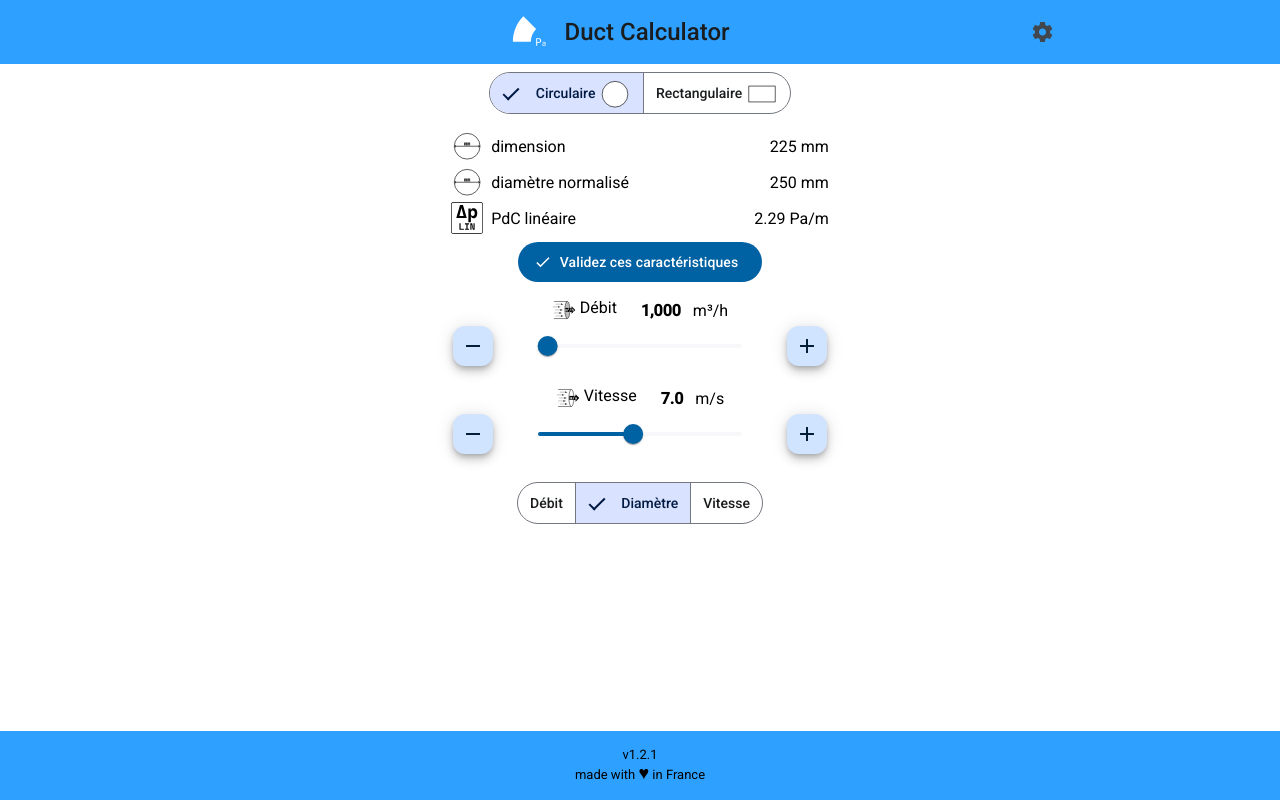
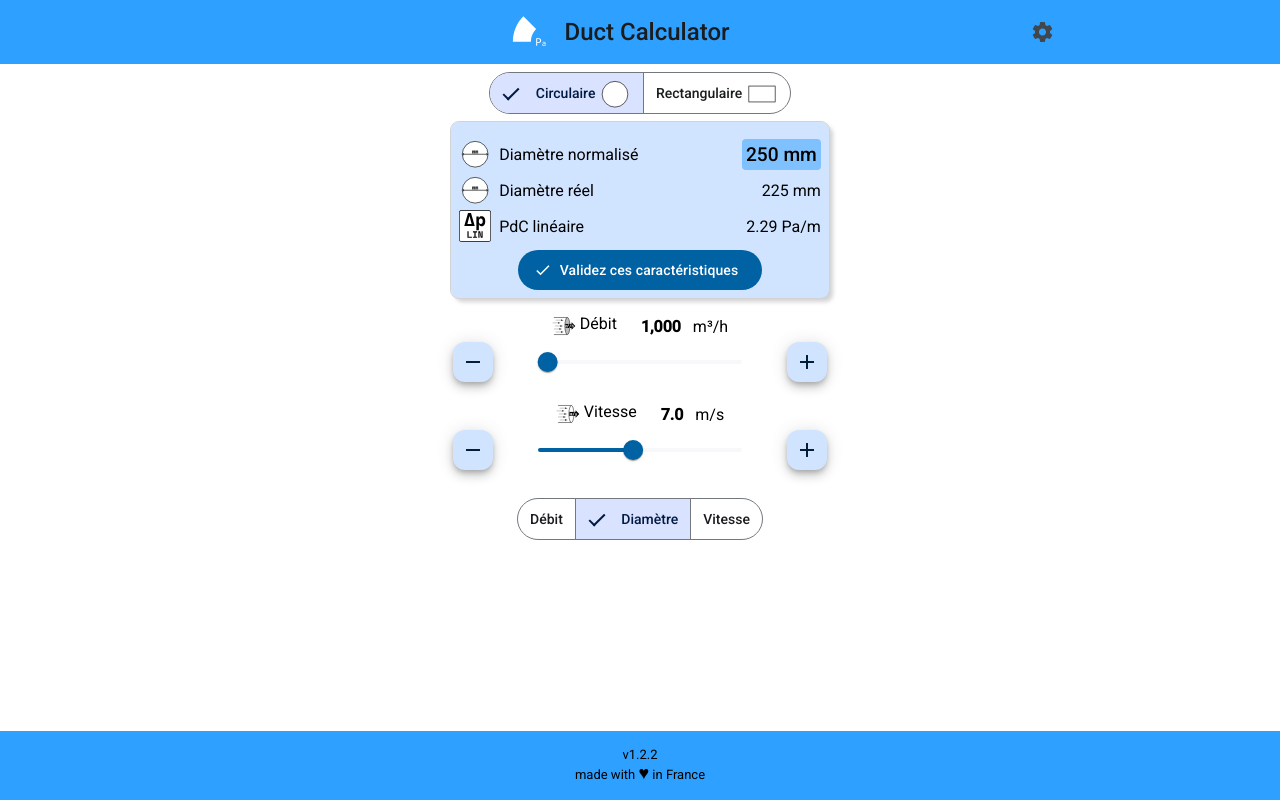
Before and after one commit to LudovicLeBris/DuctCalculator, an Angular app: page /duct-selector in a window 1280 px wide. Built offline with nearby package versions, Linux system fonts and the light colour scheme.

Commit message:
refactor(style) improve style for better readability

```diff
--- a/src/app/app.component.html
+++ b/src/app/app.component.html
@@ -26,7 +26,7 @@
   </main>
 
   <footer>
-    <p>v1.2.1</p>
+    <p>v1.2.2</p>
     <p>made with <span class="hearth">&hearts;</span> in France</p>
   </footer>
 </div>
--- a/src/app/components/apd-selector/apd-selector.component.css
+++ b/src/app/components/apd-selector/apd-selector.component.css
@@ -28,12 +28,31 @@ mat-divider {
   flex-direction: row;
   justify-content: space-between;
   align-items: center;
+  padding: 12px;
+  outline: solid 1px lightgray;
+  border-radius: 8px;
+  background-color: #d1e4ff;
+  box-shadow: 4px 4px 4px lightgrey;
+}
+
+.total-result {
+  padding: 16px;
+  font-size: larger;
+  font-weight: 500;
 }
 
 .apd-result-title {
   display: flex;
   align-items: center;
   gap: 8px;
+}
+
+.important-value {
+  background-color: #2ea0ff80;
+  padding: 4px;
+  border-radius: 4px;
+  font-size: larger;
+  font-weight: 500;
 }
 
 .linear-apd-setup {
@@ -132,16 +151,18 @@ mat-divider {
   width: 100%;
 }
 
-.additional-apd-results {
+.additional-apd-item {
   display: flex;
+  flex-direction: row;
   justify-content: space-between;
+  align-items: center;
 }
 
-.apd-result-commands {
+.additional-apd-item__commands {
   display: flex;
   gap: 8px;
 }
 
-.apd-result-commands span {
+.additional-apd-item__commands span {
   width: 40px;
 }
--- a/src/app/components/apd-selector/apd-selector.component.html
+++ b/src/app/components/apd-selector/apd-selector.component.html
@@ -11,12 +11,12 @@
   </section>
 
   <section class="apd-section">
-    <article class="apd-result">
+    <article class="apd-result total-result">
       <div class="apd-result-title">
         <mat-icon svgIcon="total_apd"></mat-icon>
         <p>Pdc totales</p>
       </div>
-      <div>
+      <div class="important-value">
         <p>{{ totalApd | number: '1.2-2' }} Pa</p>
       </div>
     </article>
@@ -85,7 +85,7 @@
         <p>PdC additionelles</p>
       </div>
       <div>
-        <p>{{ apd.additionalApd.getValue() | number :'1.2-2' }} {{ apd.singularApd.unit }}</p>
+        <p>{{ apd.additionalApd.getValue() | number :'1.0-0' }} {{ apd.singularApd.unit }}</p>
       </div>
     </article>
 
@@ -97,7 +97,7 @@
         </button>
       </div>
       @for (additionalApd of additionalApdList.getAdditionalApdList(); track $index) {
-      <div class="apd-result">
+      <div class="additional-apd-item">
         <div class="apd-result-title">
           <mat-icon svgIcon="additional_apd"></mat-icon>
           <p>{{ additionalApd.getName() }}</p>
@@ -105,7 +105,7 @@
         <div>
           <p>{{ additionalApd.getValue() }} Pa</p>
         </div>
-        <div class="apd-result-commands">
+        <div class="additional-apd-item__commands">
           <span><button mat-mini-fab (click)="removeAdditionalApd(additionalApd)">
             <mat-icon>delete</mat-icon>
           </button></span>
--- a/src/app/components/circular-duct-setup/circular-duct-setup.component.css
+++ b/src/app/components/circular-duct-setup/circular-duct-setup.component.css
@@ -4,6 +4,11 @@
   justify-content: center;
   margin: 0 16px;
   margin-bottom: 16px;
+  padding: 8px;
+  outline: solid 1px lightgray;
+  border-radius: 8px;
+  background-color: #d1e4ff;
+  box-shadow: 4px 4px 4px lightgrey;
 }
 
 .result-list {
@@ -33,6 +38,17 @@
   gap: 8px;
 }
 
+.result-list-item-value {
+}
+
+.important-value {
+  background-color: #2ea0ff80;
+  padding: 4px;
+  border-radius: 4px;
+  font-size: larger;
+  font-weight: 500;
+}
+
 .mat-icon {
   font-size: 32px;
   height: 32px;
--- a/src/app/components/circular-duct-setup/circular-duct-setup.component.html
+++ b/src/app/components/circular-duct-setup/circular-duct-setup.component.html
@@ -5,20 +5,20 @@
     @case ('diameter') {
       <li class="result-list-item">
         <div class="result-list-item-title">
-          <mat-icon svgIcon="diameter"></mat-icon>
-          <p>dimension</p>
+          <mat-icon svgIcon="{{ duct.diameter.icon }}"></mat-icon>
+          <p>Diamètre normalisé</p>
         </div>
-        <div>
-          <p>{{ calculatedDimension | number: '1.0-0' }} <span>mm</span></p>
+        <div class="result-list-item-value important-value">
+          <p>{{duct.diameter.getValue()}} {{ duct.diameter.unit }}</p>
         </div>
       </li>
       <li class="result-list-item">
         <div class="result-list-item-title">
-          <mat-icon svgIcon="{{ duct.diameter.icon }}"></mat-icon>
-          <p>{{ duct.diameter.displayName }} normalisé</p>
+          <mat-icon svgIcon="diameter"></mat-icon>
+          <p>Diamètre réel</p>
         </div>
-        <div>
-          <p>{{duct.diameter.getValue()}} <span>{{ duct.diameter.unit }}</span></p>
+        <div class="result-list-item-value">
+          <p>{{ calculatedDimension | number: '1.0-0' }} mm</p>
         </div>
       </li>
     }
@@ -26,10 +26,10 @@
       <li class="result-list-item">
         <div class="result-list-item-title">
           <mat-icon svgIcon="{{ airflow.flowrate.icon }}"></mat-icon>
-          <p>{{ airflow.flowrate.displayName }}</p>
+          <p>Débit</p>
         </div>
-        <div>
-          <p>{{ airflow.flowrate.getValue() | number: '1.0-0' }} <span>{{ airflow.flowrate.unit }}</span></p>
+        <div class="result-list-item-value important-value">
+          <p>{{ airflow.flowrate.getValue() | number: '1.0-0' }} {{ airflow.flowrate.unit }}</p>
         </div>
       </li>
     }
@@ -37,10 +37,10 @@
       <li class="result-list-item">
         <div class="result-list-item-title">
           <mat-icon svgIcon="{{ airflow.flowspeed.icon }}"></mat-icon>
-          <p>{{ airflow.flowspeed.displayName }}</p>
+          <p>Vitesse</p>
         </div>
-        <div>
-          <p>{{ airflow.flowspeed.getValue() | number: '1.0-2' }} <span>{{ airflow.flowspeed.unit }}</span></p>
+        <div class="result-list-item-value important-value">
+          <p>{{ airflow.flowspeed.getValue() | number: '1.0-2' }} {{ airflow.flowspeed.unit }}</p>
         </div>
       </li>
     }
@@ -50,8 +50,8 @@
         <mat-icon svgIcon="{{ linearApd.icon }}"></mat-icon>
         <p>{{ linearApd.displayName }}</p>
       </div>
-      <div>
-        <p>{{ linearApd.getValue() | number: '1.2-2' }} <span>{{ linearApd.unit }}/m</span></p>
+      <div class="result-list-item-value">
+        <p>{{ linearApd.getValue() | number: '1.2-2' }} {{ linearApd.unit }}/m</p>
       </div>
     </li>
   </ul>
--- a/src/app/components/rectangular-duct-setup/rectangular-duct-setup.component.css
+++ b/src/app/components/rectangular-duct-setup/rectangular-duct-setup.component.css
@@ -4,6 +4,11 @@
   justify-content: center;
   margin: 0 16px;
   margin-bottom: 16px;
+  padding: 8px;
+  outline: solid 1px lightgray;
+  border-radius: 8px;
+  background-color: #d1e4ff;
+  box-shadow: 4px 4px 4px lightgrey;
 }
 
 .result-list {
@@ -33,6 +38,17 @@
   gap: 8px;
 }
 
+.result-list-item-value {
+}
+
+.important-value {
+  background-color: #2EA0FF80;
+  padding: 4px;
+  border-radius: 4px;
+  font-size: larger;
+  font-weight: 500;
+}
+
 .mat-icon {
   font-size: 32px;
   height: 32px;
--- a/src/app/components/rectangular-duct-setup/rectangular-duct-setup.component.html
+++ b/src/app/components/rectangular-duct-setup/rectangular-duct-setup.component.html
@@ -6,12 +6,12 @@
           <li class="result-list-item">
             <div class="result-list-item-title">
               <mat-icon svgIcon="width"></mat-icon>
-              <p>{{ duct.width.displayName }} / {{ duct.height.displayName }}</p>
+              <p>Largeur / hauteur</p>
             </div>
-            <div>
+            <div class="result-list-item-value important-value">
               <p>
-                {{ duct.width.getValue() | number: '1.0-0' }} <span>{{ duct.width.unit }}</span> /
-                {{ duct.height.getValue() | number: '1.0-0' }} <span>{{ duct.height.unit }}</span>
+                {{ duct.width.getValue() | number: '1.0-0' }} {{ duct.width.unit }} /
+                {{ duct.height.getValue() | number: '1.0-0' }} {{ duct.height.unit }}
               </p>
             </div>
           </li>
@@ -22,9 +22,20 @@
               <mat-icon svgIcon="width"></mat-icon>
               <p>Côté</p>
             </div>
-            <div>
+            <div class="result-list-item-value important-value">
               <p>
-                {{ calculatedSideSize | number: '1.0-0' }} <span>mm</span>
+                {{ calculatedSideSize | number: '1.0-0' }} mm
+              </p>
+            </div>
+          </li>
+          <li class="result-list-item">
+            <div class="result-list-item-title">
+              <mat-icon svgIcon="ratio"></mat-icon>
+              <p>Ratio</p>
+            </div>
+            <div class="result-list-item-value">
+              <p>
+                {{ duct.ratio.getValue() | number: '1.1-1' }}
               </p>
             </div>
           </li>
@@ -34,10 +45,10 @@
         <li class="result-list-item">
           <div class="result-list-item-title">
             <mat-icon svgIcon="{{ airflow.flowrate.icon }}"></mat-icon>
-            <p>{{ airflow.flowrate.displayName }}</p>
+            <p>Débit</p>
           </div>
-          <div>
-            <p>{{ airflow.flowrate.getValue() | number: '1.0-0' }} <span>{{ airflow.flowrate.unit }}</span></p>
+          <div class="result-list-item-value important-value">
+            <p>{{ airflow.flowrate.getValue() | number: '1.0-0' }} {{ airflow.flowrate.unit }}</p>
           </div>
         </li>
       }
@@ -45,10 +56,10 @@
         <li class="result-list-item">
           <div class="result-list-item-title">
             <mat-icon svgIcon="{{ airflow.flowspeed.icon }}"></mat-icon>
-            <p>{{ airflow.flowspeed.displayName }}</p>
+            <p>Vitesse</p>
           </div>
-          <div>
-            <p>{{ airflow.flowspeed.getValue() | number: '1.0-2' }} <span>{{ airflow.flowspeed.unit }}</span></p>
+          <div class="result-list-item-value important-value">
+            <p>{{ airflow.flowspeed.getValue() | number: '1.0-2' }} {{ airflow.flowspeed.unit }}</p>
           </div>
         </li>
       }
@@ -58,8 +69,8 @@
         <mat-icon svgIcon="{{ linearApd.icon }}"></mat-icon>
         <p>{{ linearApd.displayName }}</p>
       </div>
-      <div>
-        <p>{{ linearApd.getValue() | number: '1.2-2' }} <span>{{ linearApd.unit }}/m</span></p>
+      <div class="result-list-item-value">
+        <p>{{ linearApd.getValue() | number: '1.2-2' }} {{ linearApd.unit }}/m</p>
       </div>
     </li>
   </ul>
--- a/src/app/components/results-overview/results-overview.component.css
+++ b/src/app/components/results-overview/results-overview.component.css
@@ -10,7 +10,7 @@ h3 {
 }
 
 h4 {
-  font-size:medium;
+  font-size: medium;
   font-weight: 500;
   text-align: center;
   line-height: 1rem;
@@ -34,6 +34,17 @@ section {
   box-shadow: 4px 4px 8px lightgray;
 }
 
+.main-results {
+  font-size: larger;
+  font-weight: 500;
+  background-color: #d1e4ff;
+}
+
+.main-results h4 {
+  font-size: larger;
+  margin: 8px 0;
+}
+
 .result {
   display: flex;
   flex-direction: column;
@@ -52,3 +63,11 @@ section {
   gap: 4px;
   align-items: center;
 }
+
+.important-value {
+  background-color: #2ea0ff80;
+  padding: 4px;
+  border-radius: 4px;
+  font-size: larger;
+  font-weight: 500;
+}
```
Also changed, not shown: src/app/components/results-overview/results-overview.component.html (+31 -16 lines).
